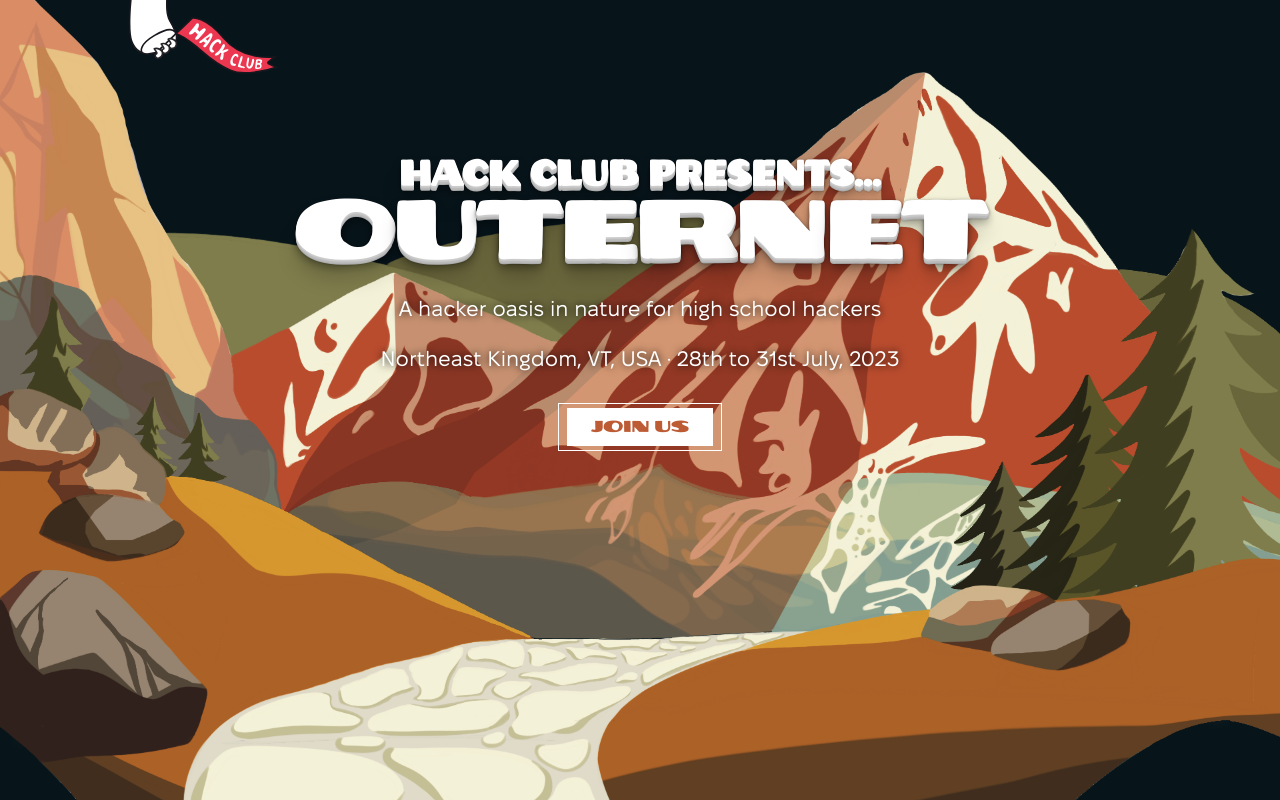
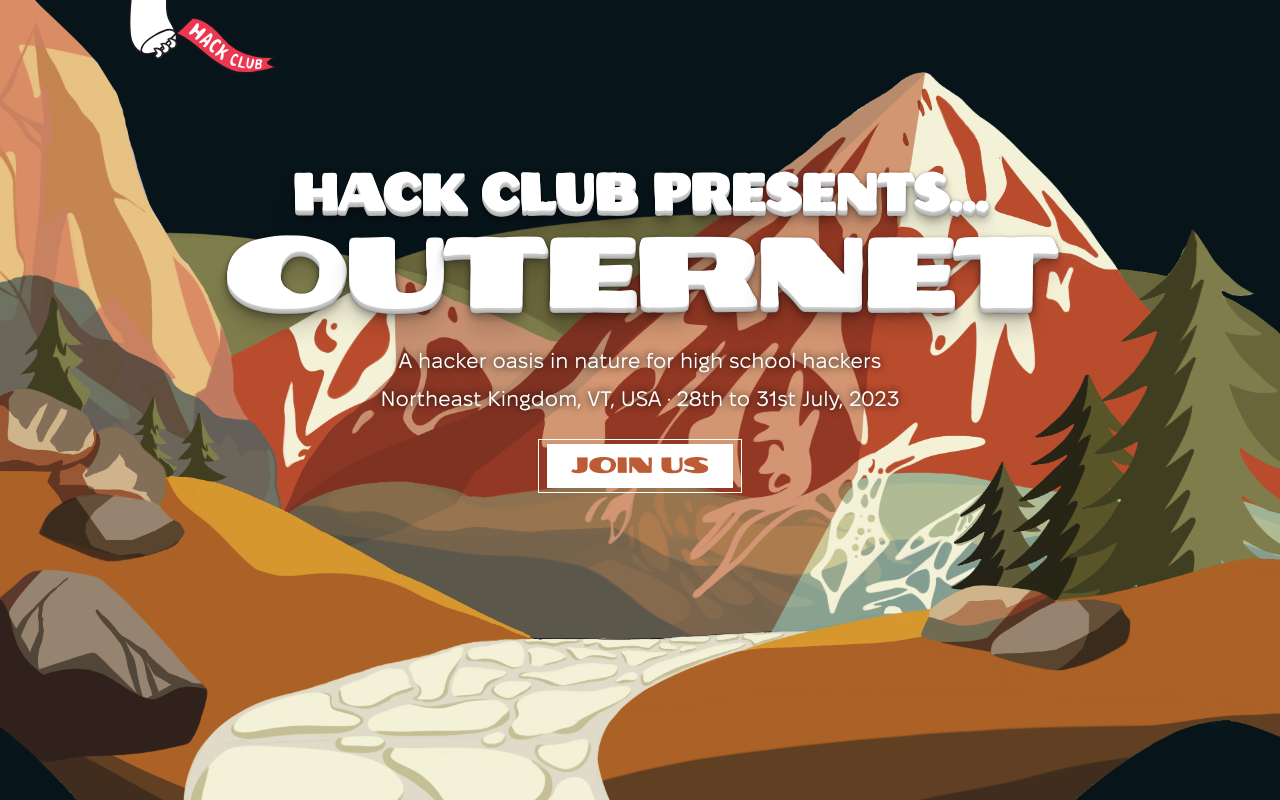
Before and after one commit to hackclub/www-outernet, a Next.js app: page / in a window 1280 px wide. Shown: the top 800 px of the page. Built offline with nearby package versions, Linux system fonts and the light colour scheme.

Commit message:
Small Header Tweaks

```diff
--- a/components/Button.js
+++ b/components/Button.js
@@ -5,6 +5,7 @@
   backgroundColor = "var(--navy)",
   textColor = "var(--khaki)",
   link,
+  style,
   ...props
 }) {
   return (
@@ -12,7 +13,7 @@
       href={link}
       target="_blank"
       className={styles.button}
-      style={{ border: `1px solid ${backgroundColor}`, width: 'fit-content', textAlign: 'center' }}
+      style={{ border: `1px solid ${backgroundColor}`, width: 'fit-content', textAlign: 'center', ...style }}
       {...props}
     >
       <span style={{ backgroundColor, color: textColor, fontSize: 'inherit' }}>{children}</span>
--- a/components/Header.js
+++ b/components/Header.js
@@ -65,18 +65,19 @@
             </Zoom>
           </h1>
           <Fade delay={500}>
-            <p style={{ marginBottom: 0 }}>
+            <p style={{ marginBottom: 0, marginBlockEnd: '0.4em' }}>
               A hacker oasis in nature for high school hackers
             </p>
           </Fade>
           <Fade delay={700}>
-            <p>Northeast Kingdom, VT, USA &middot; 28th to 31st July, 2023</p>
+            <p style={{ marginBlockStart: '0em' }}>Northeast Kingdom, VT, USA &middot; 28th to 31st July, 2023</p>
           </Fade>
           <br />
           <Fade delay={900}>
             <Button
               backgroundColor="white"
               textColor="var(--orange)"
+              style={{ fontSize: '1.4em'}}
               href="https://register.outernet.hackclub.com/"
             >
               Join us
--- a/components/Header.module.scss
+++ b/components/Header.module.scss
@@ -62,8 +62,8 @@
 
   h2 {
     font-family: "John Muir";
-    font-size: 2.25rem;
-    margin-bottom: 0;
+    font-size: 3.25rem;
+    margin-bottom: 8px;
     text-shadow: 0 1px 0 #ccc, 0 2px 0 #c9c9c9, 0 3px 0 #bbb, 0 4px 0 #b9b9b9,
       0 5px 0 #aaa, 0 6px 1px rgba(0, 0, 0, 0.1), 0 0 5px rgba(0, 0, 0, 0.1),
       0 1px 3px rgba(0, 0, 0, 0.3), 0 3px 5px rgba(0, 0, 0, 0.2),
@@ -143,8 +143,8 @@
     padding: 8rem;
 
     h1 {
-      font-size: 7rem;
-      line-height: 7.5rem;
+      font-size: 8rem;
+      line-height: 8.5rem;
     }
   }
 }
@@ -174,8 +174,8 @@
     padding: 8rem;
 
     h1 {
-      font-size: 6rem;
-      line-height: 6.5rem;
+      font-size: 7rem;
+      line-height: 7rem;
     }
   }
 }
@@ -186,8 +186,8 @@
   }
 
   .content h1 {
-    font-size: 5rem;
-    line-height: 5rem;
+    font-size: 6rem;
+    line-height: 6rem;
   }
 
   .contentBg {
@@ -215,6 +215,11 @@
   .content {
     h1 {
       font-size: 4.5rem;
+      line-height: 4.5rem;
+    }
+    h2 {
+      font-size: 2.25rem;
+      margin-bottom: 0px;
     }
   }
 }
@@ -266,6 +271,7 @@
     padding: 4rem;
 
     h1 {
+      line-height: 4rem;
       font-size: 4rem;
     }
 
@@ -292,9 +298,12 @@
 
   .content {
     padding: 8rem 2rem;
+    padding-top: 6rem;
+    padding-bottom: 12.5rem;
 
     h1 {
       font-size: 3.5rem;
+      line-height: 3rem;
     }
   }
 
```
